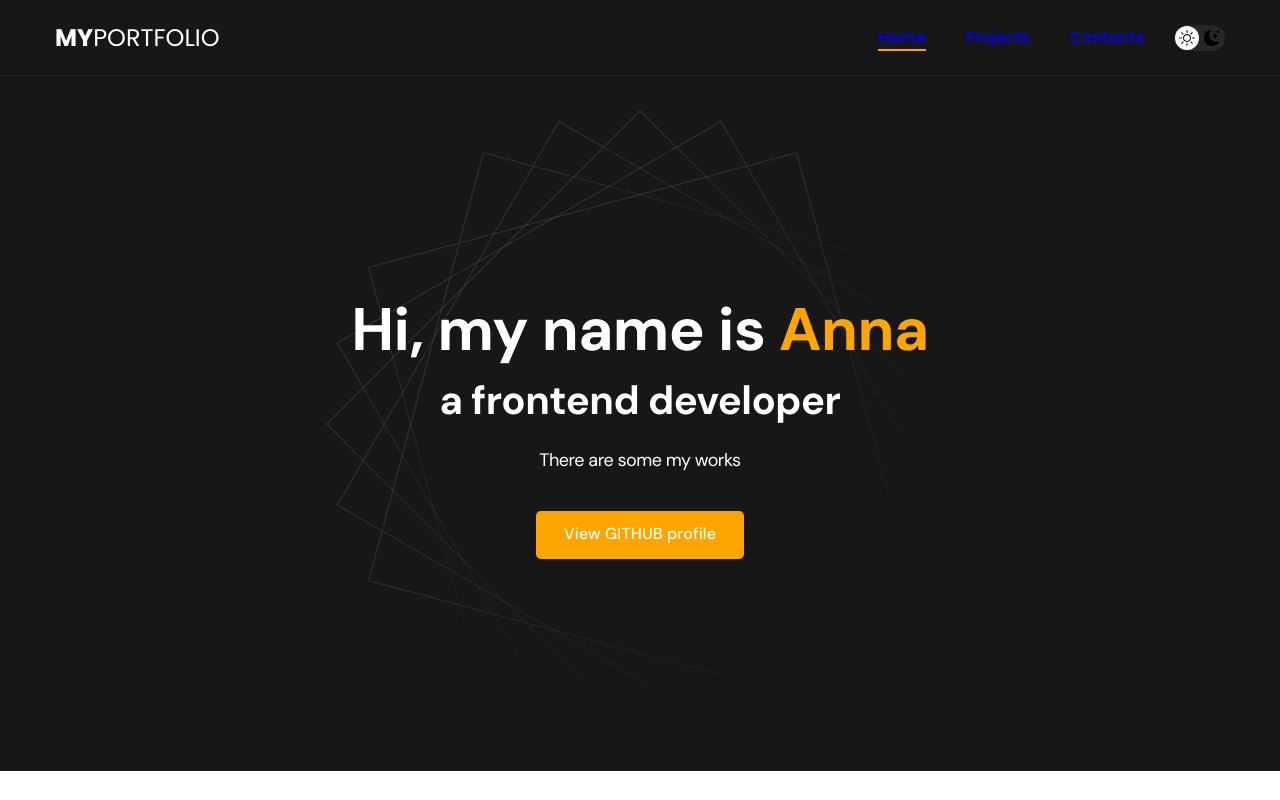
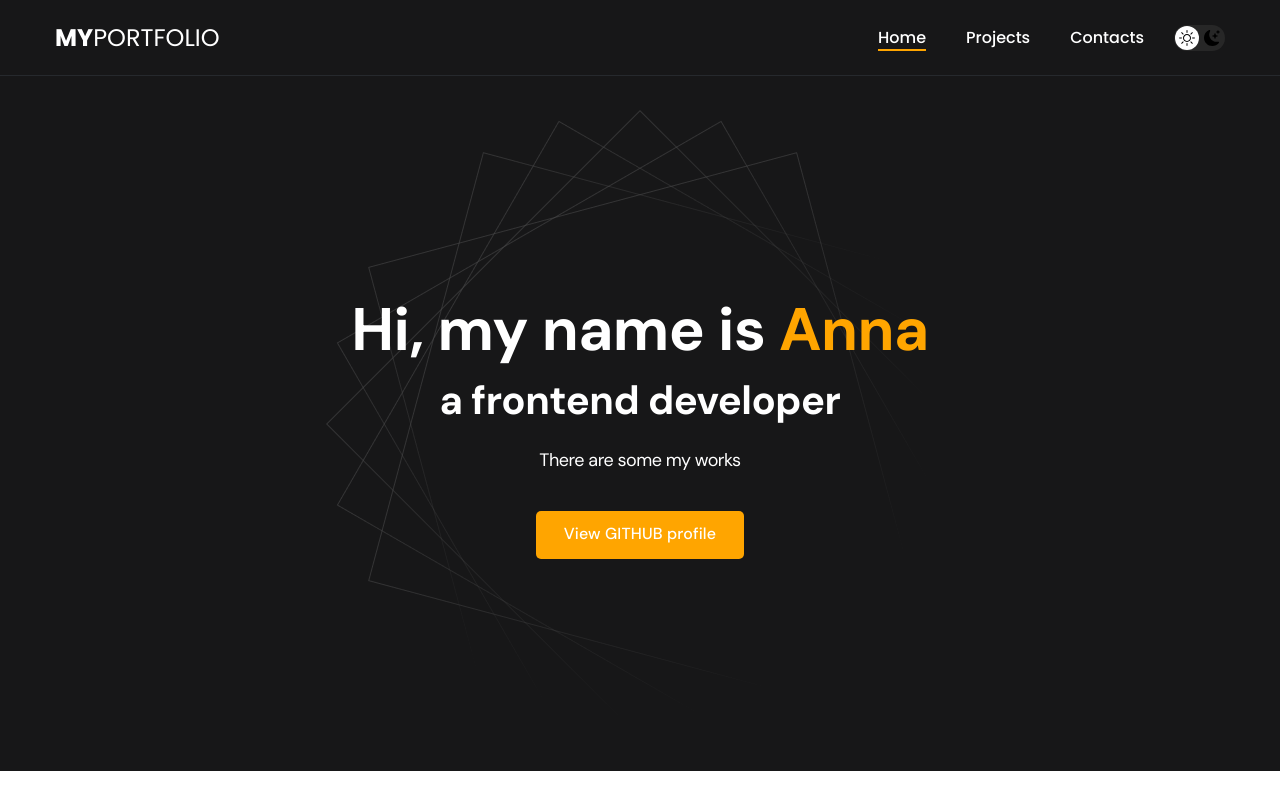
Before and after one commit to AnnaHelvetii/Portfolio-project-react, a React (Create React App) app: page / in a window 1280 px wide. Shown: the top 800 px of the page. Built offline with nearby package versions, Linux system fonts and the light colour scheme.

Commit message:
The First Main Commit

```diff
--- a/src/components/header/Header.js
+++ b/src/components/header/Header.js
@@ -14,7 +14,13 @@ const Header = () => {
 				<div className="header__text">
 					<p>There are some my works</p>
 				</div>
-				<a href="https://github.com/AnnaHelvetii" className="btn">View GITHUB profile</a>
+				<a
+					href="https://github.com/AnnaHelvetii"
+					target="_blank"
+					rel="noreferrer"
+					className="btn">
+					View GITHUB profile
+				</a>
 			</div>
 		</header>
 	);
--- a/src/components/navbar/Navbar.js
+++ b/src/components/navbar/Navbar.js
@@ -4,8 +4,8 @@ import "./style.css";
 
 const Navbar = () => {
 
-	const activeLink = "nav_list__link nav-list__link--active";
-	const commonLink = "nav_list__link";
+	const activeLink = "nav-list__link nav-list__link--active";
+	const commonLink = "nav-list__link";
 
 	return (
 		<nav className="nav">
--- a/src/components/navbar/style.css
+++ b/src/components/navbar/style.css
@@ -64,3 +64,7 @@
 	width: 100%;
 	background-color: var(--accent);
 }
+
+.nav-list__link:visited {
+	color: inherit;
+}
```
